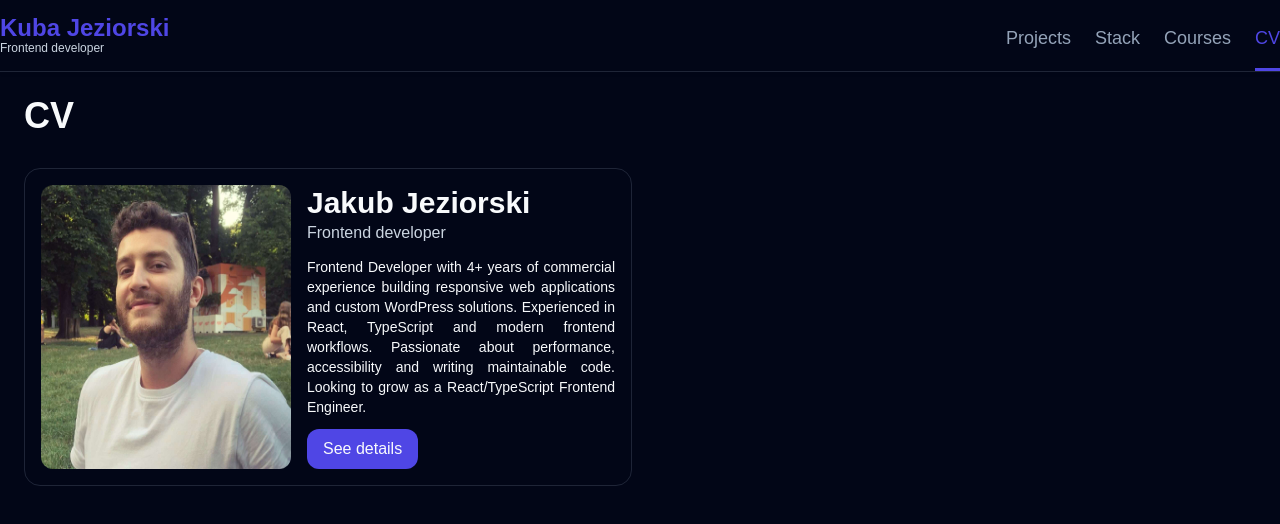
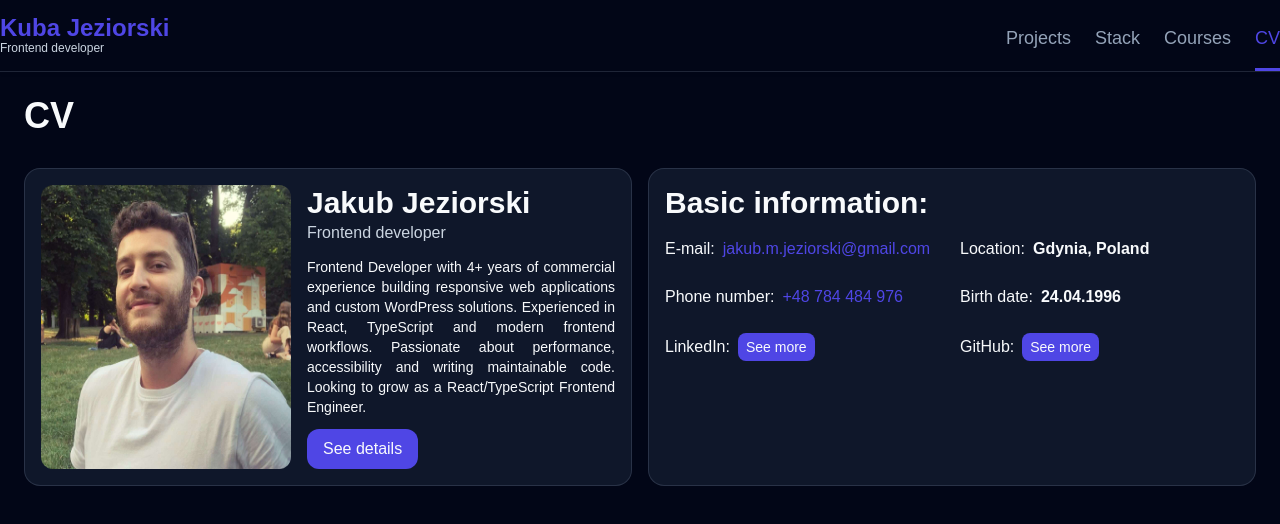
Before and after one commit to Kuba-Jeziorski/portfolio, a Next.js app: page /cv in a window 1280 px wide. Shown: the top 524 px of the page. Built offline with nearby package versions, Linux system fonts and the light colour scheme.

Commit message:
feat: update navigation to use <nav> element, enhance CustomLink with className prop, and improve CV container layout

```diff
--- a/app/components/layout/navigation.tsx
+++ b/app/components/layout/navigation.tsx
@@ -20,7 +20,7 @@ export const Navigation = () => {
   const pathname = usePathname();
 
   return (
-    <div className="w-full bg-canvas-background pt-4 border-b border-b-slate-400/20 h-nav-height fixed top-0 left-0 shadow-[0_2px_4px_rgba(0,0,0,0.05)] z-50">
+    <nav className="w-full bg-canvas-background pt-4 border-b border-b-slate-400/20 h-nav-height fixed top-0 left-0 shadow-[0_2px_4px_rgba(0,0,0,0.05)] z-50">
       <div className="w-full max-w-375 mx-auto h-full">
         <div className="w-full flex justify-between gap-6 h-full">
           <Link
@@ -55,6 +55,6 @@ export const Navigation = () => {
           </div>
         </div>
       </div>
-    </div>
+    </nav>
   );
 };
--- a/app/components/ui/custom-link.tsx
+++ b/app/components/ui/custom-link.tsx
@@ -1,9 +1,11 @@
+import { cn } from "@/app/utils/css";
 import Link from "next/link";
 
 type Props = {
   children: React.ReactNode;
   url: string;
   isExternal?: boolean;
+  className?: string;
 };
 
 const linkClasses =
@@ -13,6 +15,7 @@ export default function CustomLink({
   children,
   url,
   isExternal = false,
+  className,
 }: Props) {
   return (
     <>
@@ -21,7 +24,7 @@ export default function CustomLink({
           href={url}
           target="_blank"
           rel="noopener noreferrer"
-          className={linkClasses}
+          className={cn(linkClasses, className)}
         >
           {children}
         </a>
@@ -30,7 +33,7 @@ export default function CustomLink({
           href={url}
           target="_blank"
           rel="noopener noreferrer"
-          className={linkClasses}
+          className={cn(linkClasses, className)}
         >
           {children}
         </Link>
--- a/app/features/cv/presentation/cv-container.tsx
+++ b/app/features/cv/presentation/cv-container.tsx
@@ -7,7 +7,7 @@ export default function CvContainer() {
     <div className="w-full flex flex-col gap-4">
       <Heading variant="h1">CV</Heading>
       <div className="w-full grid grid-cols-2 gap-4">
-        <div className="flex items-stretch gap-4 rounded-2xl border border-slate-400/20 p-4">
+        <div className="flex items-stretch gap-4 rounded-2xl border border-slate-400/20 bg-card-surface p-4">
           <Image
             src="/cv-image.jpg"
             alt="Jakub Jeziorski"
@@ -33,6 +33,59 @@ export default function CvContainer() {
             </div>
           </div>
         </div>
+        <div className="flex flex-col gap-4 rounded-2xl border border-slate-400/20 bg-card-surface p-4">
+          <Heading variant="h2">Basic information:</Heading>
+          <div className="grid grid-cols-2 gap-x-4 gap-y-6">
+            <div className="flex items-center gap-2">
+              E-mail:{" "}
+              <a
+                href="mailto:jakub.m.jeziorski@gmail.com"
+                className="text-primary-accent transition-color inline-block duration-300 hover:text-gradient-accent"
+              >
+                jakub.m.jeziorski@gmail.com
+              </a>
+            </div>
+            <div className="flex items-center gap-2">
+              Location: <span className="font-bold">Gdynia, Poland</span>
+            </div>
+            <div className="flex items-center gap-2">
+              Phone number:{" "}
+              <a
+                href="tel:+48784484976"
+                className="text-primary-accent transition-color inline-block duration-300 hover:text-gradient-accent"
+              >
+                +48 784 484 976
+              </a>
+            </div>
+            <div className="flex items-center gap-2">
+              Birth date: <span className="font-bold">24.04.1996</span>
+            </div>
+            <div className="flex items-center gap-2">
+              LinkedIn:{" "}
+              <div className="flex">
+                <CustomLink
+                  url="https://www.linkedin.com/in/jakub-jeziorski-frontend/"
+                  isExternal
+                  className="px-2 py-1 text-sm rounded-lg"
+                >
+                  See more
+                </CustomLink>
+              </div>
+            </div>
+            <div className="flex items-center gap-2">
+              GitHub:{" "}
+              <div className="flex">
+                <CustomLink
+                  url="https://github.com/Kuba-Jeziorski"
+                  isExternal
+                  className="px-2 py-1 text-sm rounded-lg"
+                >
+                  See more
+                </CustomLink>
+              </div>
+            </div>
+          </div>
+        </div>
       </div>
     </div>
   );
--- a/app/features/projects/presentation/projects-item.tsx
+++ b/app/features/projects/presentation/projects-item.tsx
@@ -32,6 +32,7 @@ export default function ProjectsItem({ project }: Props) {
             alt={name}
             width={1920}
             height={910}
+            loading="eager"
             className="w-full h-full object-cover"
           />
         ) : (
--- a/app/layout.tsx
+++ b/app/layout.tsx
@@ -13,7 +13,7 @@ export default function RootLayout({ children }: LayoutProps<"/">) {
       <body className="min-h-full w-full flex flex-col bg-canvas-background text-primary-text pt-nav-height">
         <Navigation />
         <div className="w-full p-6">
-          <div className="w-full max-w-375 mx-auto">{children}</div>
+          <main className="w-full max-w-375 mx-auto">{children}</main>
         </div>
       </body>
     </html>
```
Also changed, not shown: 1 other file (tests, documents, lock files or other folders).
